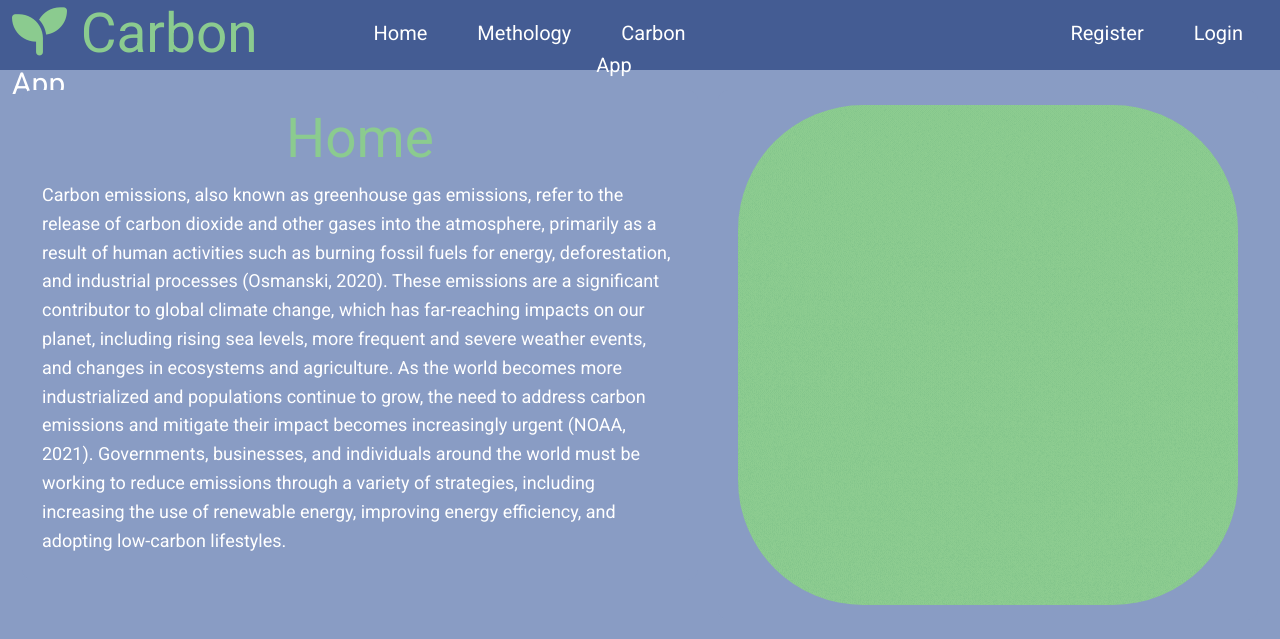
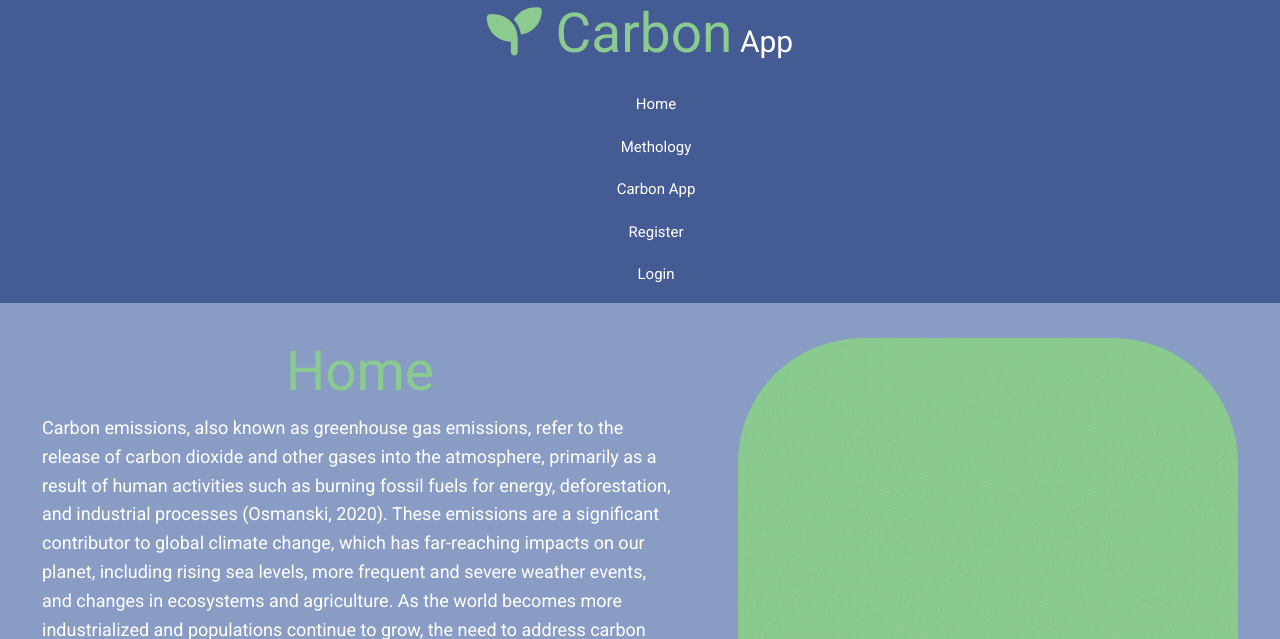
Before and after one commit to sandrathereseb/carbon_app_2023, a Flask app: page / in a window 1280 px wide. Shown: the top 639 px of the page. Run offline with Flask 2, Linux system fonts and the light colour scheme; some libraries are stand-ins or nearby versions.

Commit message:
Update layout.css

```diff
--- a/capp/static/cssFiles/layout.css
+++ b/capp/static/cssFiles/layout.css
@@ -41,6 +41,7 @@ p {
 /* Navbar  */
 .section_carbon_app_navbar {
   background-color: #445c93;
+
 }
 
 .carbon_app_navbar {
@@ -49,6 +50,7 @@ p {
   background-color: #445c93;
   padding: 0 0px;
 }
+
 .ulNavbar {
   list-style: none;
   font-size: 400;
@@ -57,19 +59,22 @@ p {
 
 .liNavbar {
   margin-top: 17px;
-align-items: flex-start;
+  align-items: flex-start;
 
 }
+
 .liNavbar2 {
   margin-top: 17px;
   align-items: flex-end;
 
 }
+
 .liNavbar3 {
   margin-top: 17px;
   align-items: flex-start;
   margin-right: 300px;
 }
+
 .clickablelink {
   color: #333;
   text-decoration: none;
@@ -122,10 +127,12 @@ align-items: flex-start;
 
 
 /* Media query */
-@media(max-width:768px) {
+@media(max-width:1288px) {
   .carbon_app_navbar {
     height: 180px;
     flex-direction: column;
+    text-align: center;
+    height: fit-content;
   }
 
   .carbon_app_navbar a {
@@ -139,7 +146,15 @@ align-items: flex-start;
   }
 
   .carbon_app_navbar a:hover {
-    color: #568c63;
     border-bottom: white 2px solid;
   }
+
+  .liNavbar2 {
+    align-items: flex-start;
+  }
+
+  .liNavbar3 {
+    align-items: flex-start;
+    margin-right: 0;
+  }
 }
```
